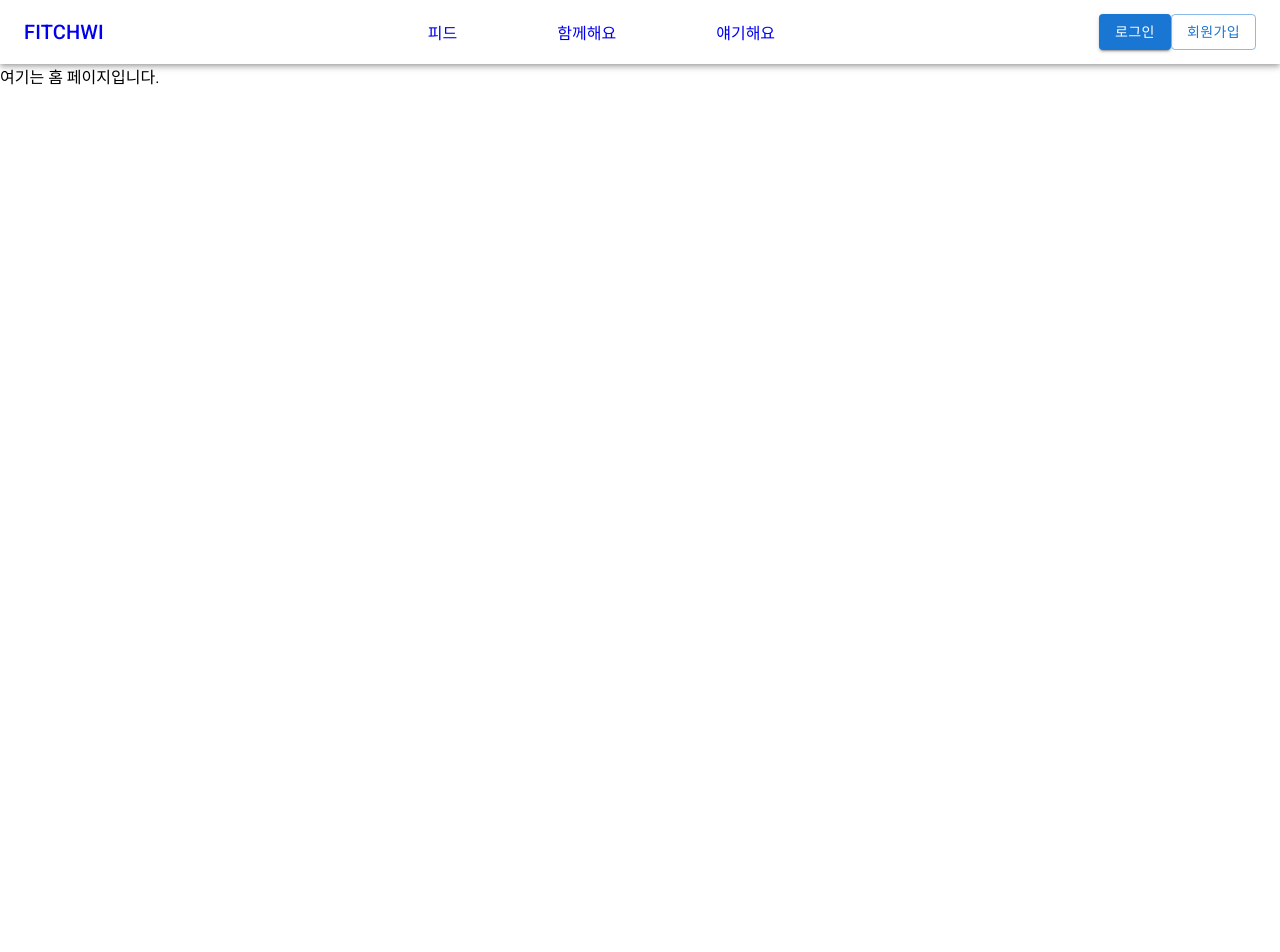
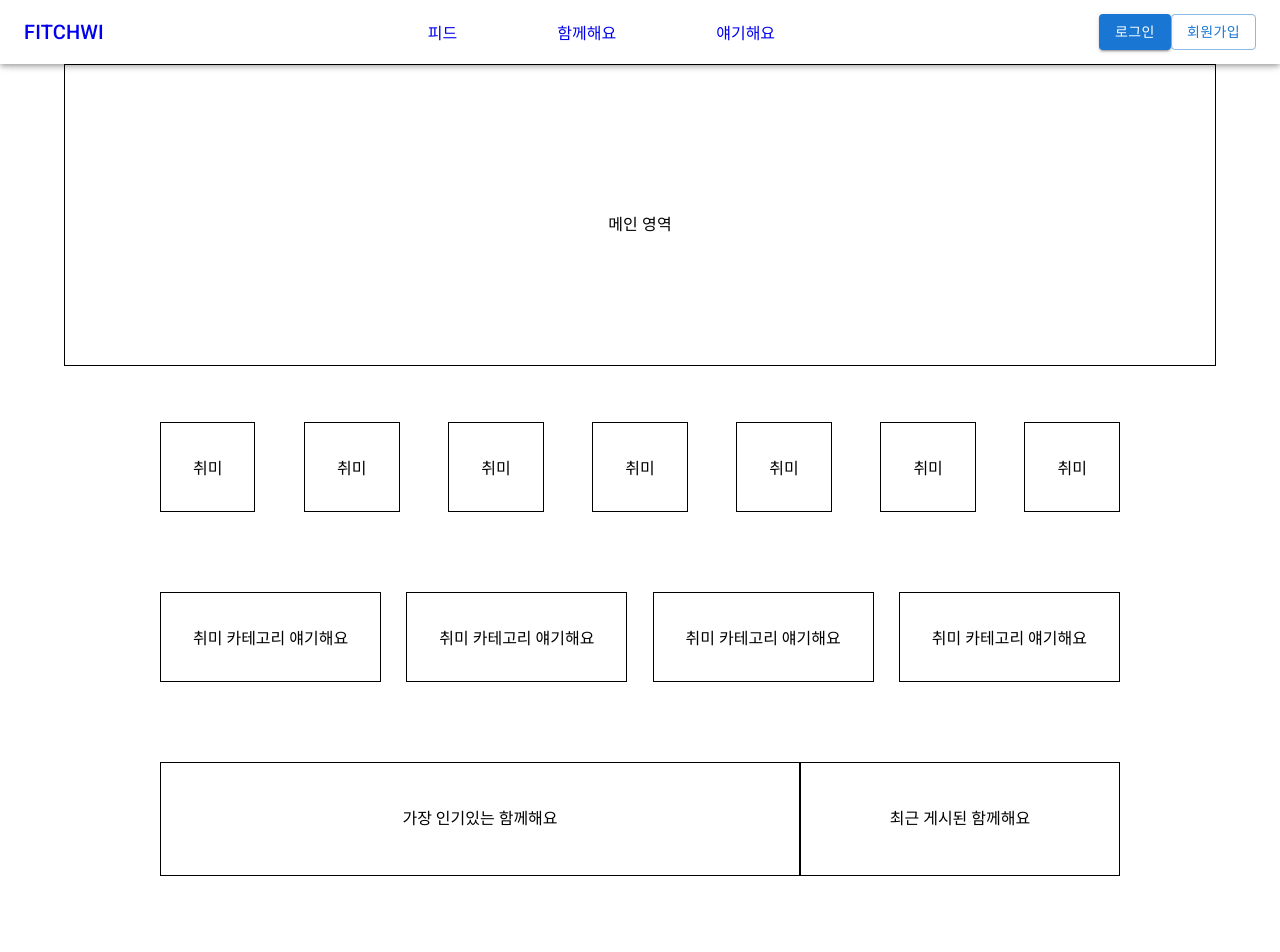
Before and after one commit to KChanHyeok/fitchwi, a React (Create React App) app in the folder fitchwifront/: page / in a window 1280 px wide. Shown: the top 952 px of the page. Before the commit the page ends 800 px from the top, so only its background shows below. Built offline with nearby package versions, Linux system fonts and the light colour scheme; the HTML template or start-up script is replaced by a standard one.

Commit message:
메인페이지 레이아웃 작업

```diff
--- a/fitchwifront/src/App.js
+++ b/fitchwifront/src/App.js
@@ -4,7 +4,6 @@ import Home from "./pages/home";
 import Feed from "./pages/feed";
 import LoginMember from "./components/LoginMember";
 import JoinMember from "./components/JoinMember";
-import Together from "./pages/together";
 import Talk from "./pages/talk";
 import Header from "./layout/Header";
 
@@ -57,13 +56,12 @@ function App() {
       <Routes>
         <Route path="/" element={<Home />}></Route>
         <Route path="/feed" element={<Feed lstate={lstate} />}></Route>
+        <Route path="/talk" element={<Talk />}></Route>
         <Route
           path="/login"
           element={<LoginMember sucLogin={sucLogin} />}
         ></Route>
         <Route path="/join" element={<JoinMember />}></Route>
-        <Route path="/talk" element={<Talk />}></Route>
-        <Route path="/together" element={<Together />}></Route>
       </Routes>
     </>
   );
--- a/fitchwifront/src/pages/feed/components/Feed.jsx
+++ b/fitchwifront/src/pages/feed/components/Feed.jsx
@@ -1,47 +1,20 @@
 import { Box } from "@mui/material";
-import axios from "axios";
-import React, { useEffect, useState } from "react";
+import React from "react";
 import Post from "./Post";
 
-const Feed = () => {
-  const [feeds, setFeeds] = useState([]);
-  const [loading, setLoading] = useState(true);
-
-  useEffect(() => {
-    getAllFeedList();
-  }, []);
-
-  const getAllFeedList = () => {
-    axios
-      .get("/getAllFeedList")
-      .then((response) => {
-        if (response.data.length === 0) {
-          console.log("피드가 존재하지 않습니다");
-        }
-        setFeeds(response.data);
-        setLoading(false);
-      })
-      .catch((error) => console.log(error));
-  };
-  console.log(feeds);
+const Feed = ({ data }) => {
   return (
     <Box flex={4} p={2}>
-      {loading ? (
-        <div>
-          <span>Loading...</span>
-        </div>
-      ) : (
-        <Box>
-          {feeds.map((feed) => (
+      {data === {}
+        ? "작성된 피드가 없습니다."
+        : data.map((data) => (
             <Post
-              key={feed.feedCode}
-              memberName={feed.memberEmail.memberName}
-              feedDate={feed.feedDate}
-              feedContent={feed.feedContent}
+              key={data.feedCode}
+              memberName={data.memberEmail.memberName}
+              feedDate={data.feedDate}
+              feedContent={data.feedContent}
             />
           ))}
-        </Box>
-      )}
     </Box>
   );
 };
--- a/fitchwifront/src/pages/feed/components/FeedAdd.jsx
+++ b/fitchwifront/src/pages/feed/components/FeedAdd.jsx
@@ -32,8 +32,8 @@ const UserBox = styled(Box)({
   marginBottom: "20px",
 });
 
-  const imgEl = document.querySelector(".img_box");
-  const FeedAdd = ({ memberEmail }) => {
+const imgEl = document.querySelector(".img_box");
+const FeedAdd = ({ memberEmail, refreshFeed }) => {
   let formdata = new FormData();
   const nav = useNavigate();
 
@@ -99,7 +99,7 @@ const UserBox = styled(Box)({
         if (response.data === "ok") {
           setOpen(false);
           alert("성공");
-          nav("/");
+          refreshFeed();
         } else {
           alert("실패");
         }
@@ -163,9 +163,9 @@ const UserBox = styled(Box)({
             </Typography>
           </UserBox>
           <hr />
-          <FormControl sx={{ mt: 2, minWidth: 100, minHeight: 100 }}>
-            <InputLabel id="demo-simple-select-autowidth-label">
-              후기
+          <FormControl sx={{ mt: 2, minWidth: 200, minHeight: 100 }}>
+            <InputLabel id="demo-simple-select-autowidth-label" margin="dense">
+              함께해요 후기 리스트
             </InputLabel>
             <Select
               labelId="demo-simple-select-autowidth-label"
@@ -173,8 +173,7 @@ const UserBox = styled(Box)({
               value={insertForm.feedClassificationcode}
               name="feedClassificationcode"
               onChange={handleChange}
-              autoWidth
-              label="목록"
+              label="함께해요 후기 리스트"
             >
               <MenuItem value="">
                 <em>선택</em>
@@ -197,8 +196,7 @@ const UserBox = styled(Box)({
               value={insertForm.feedCategory}
               name="feedCategory"
               onChange={handleChange}
-              autoWidth
-              label="목록"
+              label="주제"
             >
               <MenuItem value="">
                 <em>선택</em>
--- /dev/null
+++ b/fitchwifront/src/pages/feed/components/Longmenu.jsx
@@ -0,0 +1,51 @@
+import MenuItem from "@mui/material/MenuItem";
+import MoreVertIcon from "@mui/icons-material/MoreVert";
+import { IconButton, Menu } from "@mui/material";
+import React, { useState } from "react";
+
+const ITEM_HEIGHT = 48;
+
+export default function LongMenu() {
+  const [anchorEl, setAnchorEl] = useState(null);
+  const open = Boolean(anchorEl);
+  const handleClick = (event) => {
+    setAnchorEl(event.currentTarget);
+  };
+  const handleClose = () => {
+    setAnchorEl(null);
+  };
+
+  return (
+    <div>
+      <IconButton
+        aria-label="more"
+        id="long-button"
+        aria-controls={open ? "long-menu" : undefined}
+        aria-expanded={open ? "true" : undefined}
+        aria-haspopup="true"
+        onClick={handleClick}
+      >
+        <MoreVertIcon />
+      </IconButton>
+      <Menu
+        id="long-menu"
+        MenuListProps={{
+          "aria-labelledby": "long-button",
+        }}
+        anchorEl={anchorEl}
+        open={open}
+        onClose={handleClose}
+        PaperProps={{
+          style: {
+            maxHeight: ITEM_HEIGHT * 4.5,
+            width: "10ch",
+          },
+        }}
+      >
+        <MenuItem onClick={() => alert("수정하기")}>수정하기</MenuItem>
+        <MenuItem onClick={() => alert("삭제하기")}>삭제하기</MenuItem>
+        <MenuItem onClick={() => alert("신고하기")}>신고하기</MenuItem>
+      </Menu>
+    </div>
+  );
+}
--- a/fitchwifront/src/pages/feed/components/Post.jsx
+++ b/fitchwifront/src/pages/feed/components/Post.jsx
@@ -19,7 +19,6 @@ import {
 } from "@mui/material";
 
 import {
-  MoreVert,
   Favorite,
   FavoriteBorder,
   EmojiEmotions,
@@ -28,6 +27,7 @@ import {
   PersonAdd,
 } from "@mui/icons-material";
 import { Box } from "@mui/system";
+import LongMenu from "./Longmenu";
 
 const StyleModal = styled(Modal)({
   display: "flex",
@@ -54,11 +54,7 @@ const Post = ({ memberName, feedContent, feedDate }) => {
               S
             </Avatar>
           }
-          action={
-            <IconButton aria-label="settings">
-              <MoreVert />
-            </IconButton>
-          }
+          action={<LongMenu />}
           title={memberName}
           subheader={feedDate}
         />
--- a/fitchwifront/src/pages/feed/index.js
+++ b/fitchwifront/src/pages/feed/index.js
@@ -1,21 +1,50 @@
-import { Box, Stack } from "@mui/material";
+import { Box, Stack, Typography } from "@mui/material";
 import FeedAdd from "./components/FeedAdd";
 import Feed from "./components/Feed";
 import Rightbar from "./components/Rightbar";
 import Sidebar from "../../layout/Sidebar";
+import { useEffect, useState } from "react";
+import axios from "axios";
 
-function index({ lstate }) {
+function Feedindex({ lstate }) {
+  const [feeds, setFeeds] = useState([]);
+  const [loading, setLoading] = useState(true);
+
+  useEffect(() => {
+    getAllFeedList();
+  }, []);
+
+  const getAllFeedList = () => {
+    axios
+      .get("/getAllFeedList")
+      .then((response) => {
+        if (response.data.length === 0) {
+          console.log("피드가 존재하지 않습니다");
+        }
+        setFeeds(response.data);
+        setLoading(false);
+      })
+      .catch((error) => console.log(error));
+  };
+  console.log(feeds);
   const { logid } = lstate;
+
   return (
     <Box>
       <Stack direction="row" spacing={7} justifyContent="space-between">
         <Sidebar />
-        <Feed />
+        {loading ? (
+          <Box flex={4} p={2}>
+            <Typography>Loading...</Typography>
+          </Box>
+        ) : (
+          <Feed data={feeds} />
+        )}
         <Rightbar />
       </Stack>
-      <FeedAdd memberEmail={logid} />
+      <FeedAdd memberEmail={logid} refreshFeed={getAllFeedList} />
     </Box>
   );
 }
 
-export default index;
+export default Feedindex;
--- a/fitchwifront/src/pages/home/index.js
+++ b/fitchwifront/src/pages/home/index.js
@@ -1,7 +1,76 @@
+import { Container, Grid, Typography } from "@mui/material";
+import { Box, Stack } from "@mui/system";
 import React from "react";
 
 const Home = () => {
-  return <div>여기는 홈 페이지입니다.</div>;
+  return (
+    <Container>
+      <Box border={1} height={300}>
+        <Typography textAlign="center" lineHeight={20}>
+          메인 영역
+        </Typography>
+      </Box>
+      <Box p={2} ml={10} mr={10} mt={5}>
+        <Stack direction="row" spacing={4} justifyContent="space-between">
+          {/* 카테고리 데이터 불러와서 map 형식으로 뿌리게 수정 필요 */}
+          <Box sx={{ textAlign: "center" }} border={1} p={4}>
+            취미
+          </Box>
+          <Box sx={{ textAlign: "center" }} border={1} p={4}>
+            취미
+          </Box>
+          <Box sx={{ textAlign: "center" }} border={1} p={4}>
+            취미
+          </Box>
+          <Box sx={{ textAlign: "center" }} border={1} p={4}>
+            취미
+          </Box>
+          <Box sx={{ textAlign: "center" }} border={1} p={4}>
+            취미
+          </Box>
+          <Box sx={{ textAlign: "center" }} border={1} p={4}>
+            취미
+          </Box>
+          <Box sx={{ textAlign: "center" }} border={1} p={4}>
+            취미
+          </Box>
+        </Stack>
+        <Stack
+          direction="row"
+          spacing={3}
+          justifyContent="space-between"
+          sx={{ mt: 10 }}
+        >
+          <Box sx={{ textAlign: "center" }} border={1} p={4}>
+            취미 카테고리 얘기해요
+          </Box>
+          <Box sx={{ textAlign: "center" }} border={1} p={4}>
+            취미 카테고리 얘기해요
+          </Box>
+          <Box sx={{ textAlign: "center" }} border={1} p={4}>
+            취미 카테고리 얘기해요
+          </Box>
+          <Box sx={{ textAlign: "center" }} border={1} p={4}>
+            취미 카테고리 얘기해요
+          </Box>
+        </Stack>
+        <Grid container mt={10} minHeight={100}>
+          <Grid item xs={8} border={1} p={2} textAlign="center" lineHeight={5}>
+            <Box>가장 인기있는 함께해요</Box>
+          </Grid>
+          <Grid item xs={4} border={1} p={2} textAlign="center" lineHeight={5}>
+            <Box>최근 게시된 함께해요</Box>
+          </Grid>
+        </Grid>
+        <Box border={1} p={4} mt={10} minHeight={200}>
+          <Typography>내 지역주변의 함께해요</Typography>
+          <Stack direction="row" spacing={2} justifyContent="space-between">
+            <Box sx={{ textAlign: "center" }} border={1} p={4}></Box>
+          </Stack>
+        </Box>
+      </Box>
+    </Container>
+  );
 };
 
 export default Home;
```
Also changed, not shown: fitchwifront/src/layout/Body.jsx (added, +7 -0 lines).
